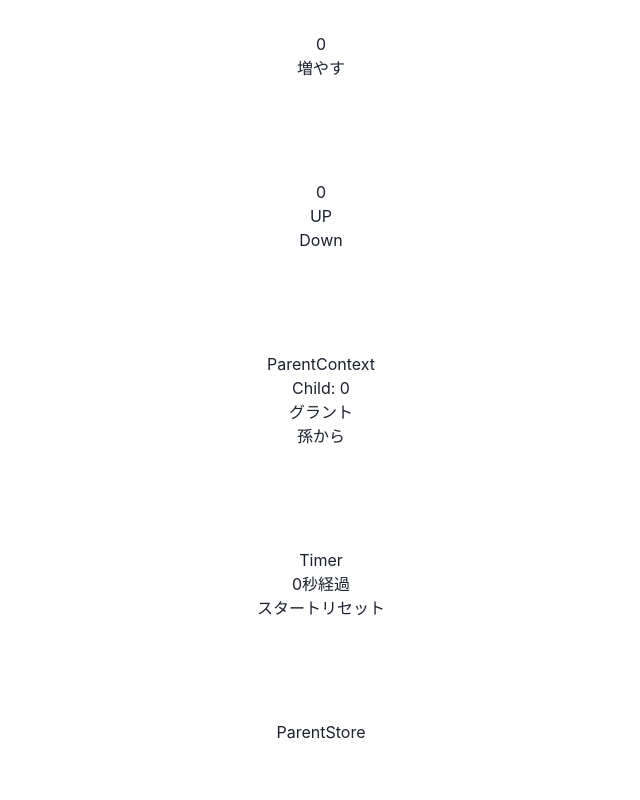
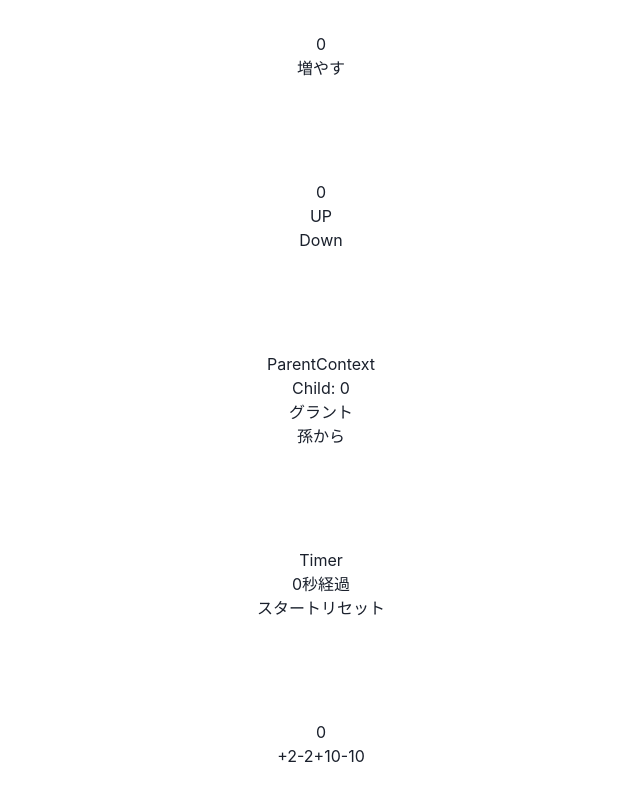
Before and after one commit to kei-1313/react-tutorial, a React (Create React App) app: page / in a window 1280 px wide. Shown: the part 1837-2637 px from the top of the page, without its empty margins (319-959 px from the left). Built offline with nearby package versions, Linux system fonts and the light colour scheme.

Commit message:
環境準備

```diff
--- a/src/App.js
+++ b/src/App.js
@@ -11,7 +11,7 @@ import Reducer from './component/Reducer/Reducer';
 import ParentContext from './component/context/ParentContext';
 // import Effect from './component/effect/Effect';
 import Timer from './component/effect/Timer';
-import ParentStore from './component/storePractice/ParentStore';
+import { CounterProvider } from './component/storePractice/CounterContext';
 
 // import { Provider } from 'react-redux';
 // import { store } from "./store"
@@ -57,7 +57,7 @@ function App() {
 
       <Timer/>
       {/* <Provider> */}
-        <ParentStore/>
+        <CounterProvider/>
       {/* </Provider> */}
     </div>
   );
--- /dev/null
+++ b/src/component/storePractice/Counter.jsx
@@ -0,0 +1,15 @@
+import CounterResult from "./CounterResult"
+import CounterButton from "./CounterButton"
+
+const Counter = () => {
+  return (
+    <>
+      <CounterResult />
+      <CounterButton step={2} calcType="+" />
+      <CounterButton step={2} calcType="-" />
+      <CounterButton step={10} calcType="+" />
+      <CounterButton step={10} calcType="-" />
+    </>
+  )
+}
+export default Counter;
--- /dev/null
+++ b/src/component/storePractice/CounterButton.jsx
@@ -0,0 +1,13 @@
+import { useCounterDispatch } from "./CounterContext";
+
+const CounterButton = ({ calcType, step }) => {
+
+  const dispatch = useCounterDispatch();
+
+  const clickHandler = () => {
+    dispatch({ type: calcType, step });
+  }
+
+  return <button onClick={clickHandler}>{calcType}{step}</button>
+}
+export default CounterButton;
--- /dev/null
+++ b/src/component/storePractice/CounterContext.jsx
@@ -0,0 +1,38 @@
+import { createContext, useContext, useReducer } from "react";
+import Counter from "./Counter";
+
+
+const CounterContext = createContext();
+const CounterDispatchContext = createContext();
+
+const CounterProvider = () => {
+  const [state, dispatch] = useReducer((prev, { type, step }) => {
+    switch (type) {
+      case "+":
+        return prev + step;
+      case "-":
+        return prev - step;
+      default:
+        throw new Error('不明なactionです。')
+    }
+  }, 0);
+  return (
+    <CounterContext.Provider value={state}>
+      <CounterDispatchContext.Provider value={dispatch}>
+        <div className="tutorial">
+          <Counter />
+        </div>
+      </CounterDispatchContext.Provider>
+    </CounterContext.Provider>
+  )
+}
+
+const useCounter = () => {
+  return useContext(CounterContext);
+}
+
+const useCounterDispatch = () => {
+  return useContext(CounterDispatchContext);
+}
+
+export { CounterProvider, useCounter, useCounterDispatch }
--- /dev/null
+++ b/src/component/storePractice/CounterResult.jsx
@@ -0,0 +1,8 @@
+import { useCounter } from "./CounterContext";
+
+const CounterResult = () => {
+  const state = useCounter();
+  return <h3>{state}</h3>;
+};
+
+export default CounterResult;
--- a/src/component/storePractice/ParentStore.jsx
+++ /dev/null
@@ -1,21 +0,0 @@
-import { createContext, useState } from 'react'
-
-
-
-
-export const MyStore = createContext();
-const ParentStore = () => {
-  // const [storeVal, setStoreVal] = useState(0);
-  return (
-    <>
-
-      <div className="tutorial">
-        <h3>ParentStore</h3>
-        <div></div>
-      </div>
-
-    </>
-  )
-}
-
-export default ParentStore
```
Also changed, not shown: src/component/storePractice/ChildStore.jsx (deleted, +0 -18 lines).
